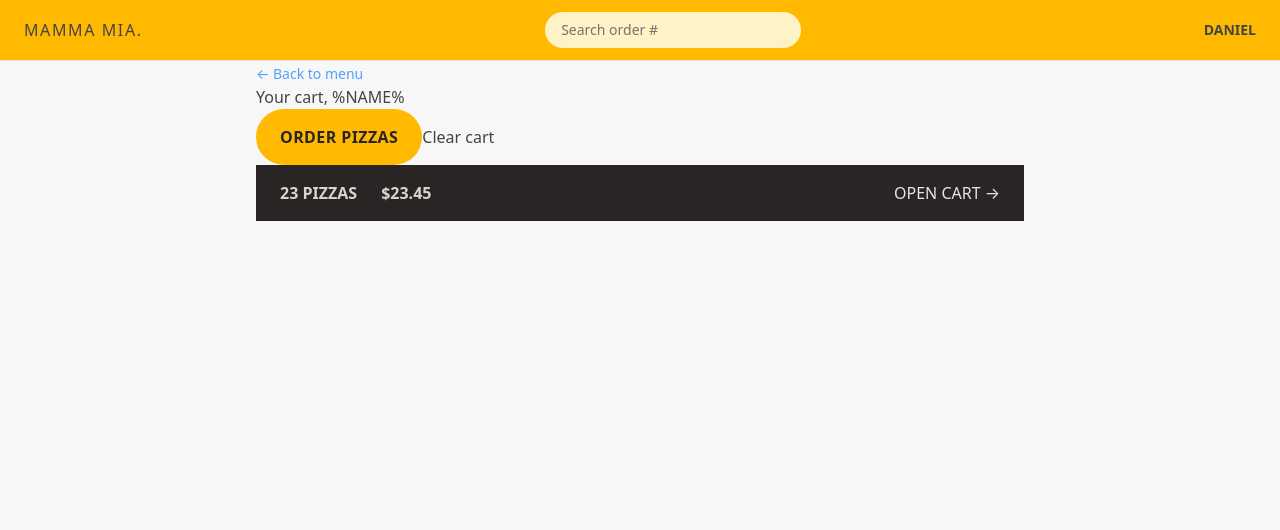
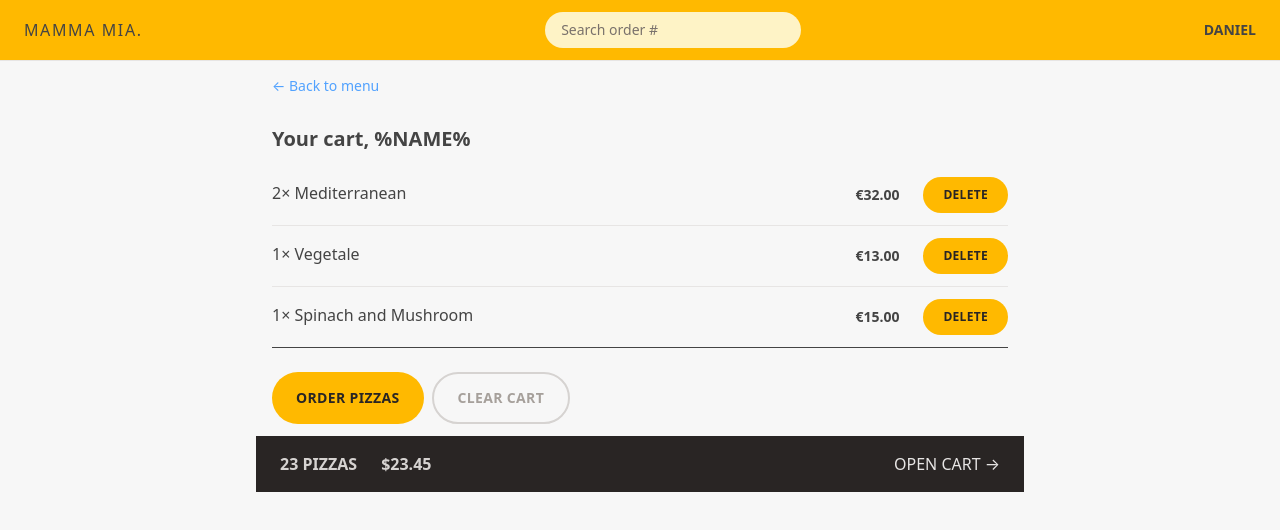
Before and after one commit to georgiev098/react-vite-pizza-app, a React (Vite) app: page /cart in a window 1280 px wide. Shown: the top 530 px of the page. Built offline with nearby package versions, Linux system fonts and the light colour scheme.

Commit message:
(style) style the order page

```diff
--- a/index.html
+++ b/index.html
@@ -2,9 +2,8 @@
 <html lang="en">
   <head>
     <meta charset="UTF-8" />
-    <link rel="icon" type="image/svg+xml" href="/vite.svg" />
     <meta name="viewport" content="width=device-width, initial-scale=1.0" />
-    <title>9-fast-pizza-app</title>
+    <title>Fast Pizza</title>
   </head>
   <body class="bg-stone-100 text-stone-700"  >
     <div id="root"></div>
--- a/src/features/cart/Cart.jsx
+++ b/src/features/cart/Cart.jsx
@@ -1,44 +1,50 @@
 import LinkButton from "../../ui/LinkButton";
 import Button from "../../ui/Button";
+import CartItem from "./CartItem";
 
-// const fakeCart = [
-//   {
-//     pizzaId: 12,
-//     name: "Mediterranean",
-//     quantity: 2,
-//     unitPrice: 16,
-//     totalPrice: 32,
-//   },
-//   {
-//     pizzaId: 6,
-//     name: "Vegetale",
-//     quantity: 1,
-//     unitPrice: 13,
-//     totalPrice: 13,
-//   },
-//   {
-//     pizzaId: 11,
-//     name: "Spinach and Mushroom",
-//     quantity: 1,
-//     unitPrice: 15,
-//     totalPrice: 15,
-//   },
-// ];
+const fakeCart = [
+  {
+    pizzaId: 12,
+    name: "Mediterranean",
+    quantity: 2,
+    unitPrice: 16,
+    totalPrice: 32,
+  },
+  {
+    pizzaId: 6,
+    name: "Vegetale",
+    quantity: 1,
+    unitPrice: 13,
+    totalPrice: 13,
+  },
+  {
+    pizzaId: 11,
+    name: "Spinach and Mushroom",
+    quantity: 1,
+    unitPrice: 15,
+    totalPrice: 15,
+  },
+];
 
 export default function Cart() {
-  // const cart = fakeCart;
+  const cart = fakeCart;
 
   return (
-    <div>
+    <div className="py-3 px-4">
       <LinkButton to="/menu">&larr; Back to menu</LinkButton>
 
-      <h2>Your cart, %NAME%</h2>
+      <h2 className="mt-7 text-xl font-semibold">Your cart, %NAME%</h2>
 
-      <div>
+      <ul className="divide-y divide-stone-200 border-b mt-3 ">
+        {cart.map((item) => (
+          <CartItem item={item} key={item.key} />
+        ))}
+      </ul>
+      <div className="mt-6 space-x-2">
         <Button type="primary" to="/order/new">
           Order pizzas
         </Button>
-        <button>Clear cart</button>
+        <Button type="secondary">Clear cart</Button>
       </div>
     </div>
   );
--- a/src/features/cart/CartItem.jsx
+++ b/src/features/cart/CartItem.jsx
@@ -1,16 +1,18 @@
-function CartItem({ item }) {
+import Button from "../../ui/Button";
+import { formatCurrency } from "../../utils/helpers";
+
+export default function CartItem({ item }) {
   const { pizzaId, name, quantity, totalPrice } = item;
 
   return (
-    <li>
-      <p>
+    <li className="py-3 sm:flex sm:items-center sm:justify-between">
+      <p className="mb-1 sm:mt-0">
         {quantity}&times; {name}
       </p>
-      <div>
-        <p>{formatCurrency(totalPrice)}</p>
+      <div className="flex justify-between items-center sm:gap-6">
+        <p className="text-sm font-bold">{formatCurrency(totalPrice)}</p>
+        <Button type="small">Delete</Button>
       </div>
     </li>
   );
 }
-
-export default CartItem;
--- a/src/features/order/CreateOrder.jsx
+++ b/src/features/order/CreateOrder.jsx
@@ -40,31 +40,40 @@
   const formErrors = useActionData();
 
   return (
-    <div>
-      <h2>Ready to order? Let's go!</h2>
+    <div className="py-6 px-4">
+      <h2 className="text-xl font-semibold mb-8">Ready to order? Let's go!</h2>
 
       <Form method="POST">
-        <div>
-          <label>First Name</label>
-          <input type="text" name="customer" required className="input" />
+        <div className="mb-5 flex gap-2 flex-col sm:flex-row sm:items-center ">
+          <label className="sm:basis-40">First Name</label>
+          <input type="text" name="customer" required className="input grow" />
         </div>
 
-        <div>
-          <label>Phone number</label>
-          <div>
-            <input type="tel" name="phone" required className="input" />
-          </div>
-          {formErrors?.phone && <p>{formErrors.phone}</p>}
-        </div>
-
-        <div>
-          <label>Address</label>
-          <div>
-            <input type="text" name="address" required className="input" />
+        <div className="mb-5 flex gap-2 flex-col sm:flex-row sm:items-center ">
+          <label lassName="sm:basis-40">Phone number</label>
+          <div className="grow">
+            <input type="tel" name="phone" required className="input w-full" />
+            {formErrors?.phone && (
+              <p className="text-xs mt-2 text-red-700 bg-red-100 p-2 rounded-md">
+                {formErrors.phone}
+              </p>
+            )}
           </div>
         </div>
 
-        <div>
+        <div className="mb-5 flex gap-2 flex-col sm:flex-row sm:items-center ">
+          <label lassName="sm:basis-40">Address</label>
+          <div className="grow ">
+            <input
+              type="text"
+              name="address"
+              required
+              className="input w-full"
+            />
+          </div>
+        </div>
+
+        <div className="mb-12 flex gap items-center font-medium">
           <input
             className="h-6 w-6 accent-amber-400 focus:outline-none focus:ring focus:ring-amber-400 focus:ring-offset-2"
             type="checkbox"
--- a/src/index.css
+++ b/src/index.css
@@ -2,7 +2,7 @@
 
 @layer components {
   .input {
-    @apply rounded-full border border-stone-200 px-4 py-2 text-sm transition-all duration-300 placeholder:text-stone-400 focus:outline-none focus:ring focus:ring-amber-400 w-full md:px-6 md:py-3
+    @apply rounded-full border border-stone-200 px-4 py-2 text-sm transition-all duration-300 placeholder:text-stone-400 focus:outline-none focus:ring focus:ring-amber-400  md:px-6 md:py-3
   }
   .loader {
   width: 45px;
--- a/src/ui/Button.jsx
+++ b/src/ui/Button.jsx
@@ -2,10 +2,12 @@
 
 export default function Button({ children, disabled, to, type }) {
   const base =
-    "bg-amber-400 uppercase font-semibold text-stone-800 inline-block tracking-wide rounded-full hover:bg-amber-300 transition-colors focus:outline-none focus:ring focus:ring-amber-300 focus:ring-offset-2 disabled:cursor-not-allowed";
+    "bg-amber-400 text-sm uppercase font-semibold text-stone-800 inline-block tracking-wide rounded-full hover:bg-amber-300 transition-colors focus:outline-none focus:ring focus:ring-amber-300 focus:ring-offset-2 disabled:cursor-not-allowed";
 
   const styles = {
     primary: base + " py-3 px-4 md:px-6 md:py-4",
+    secondary:
+      "uppercase text-sm border-2 border-stone-300 py-4 px-2.5 md:px-6 md:py-3.5 font-semibold text-stone-400 inline-block tracking-wide rounded-full hover:bg-stone-500 transition-colors focus:outline-none focus:ring focus:ring-stone-200 focus:ring-offset-2 disabled:cursor-not-allowed",
     small: base + " px-4 py-2 md:px-5 md:py-2.5 text-xs",
   };
 
```
